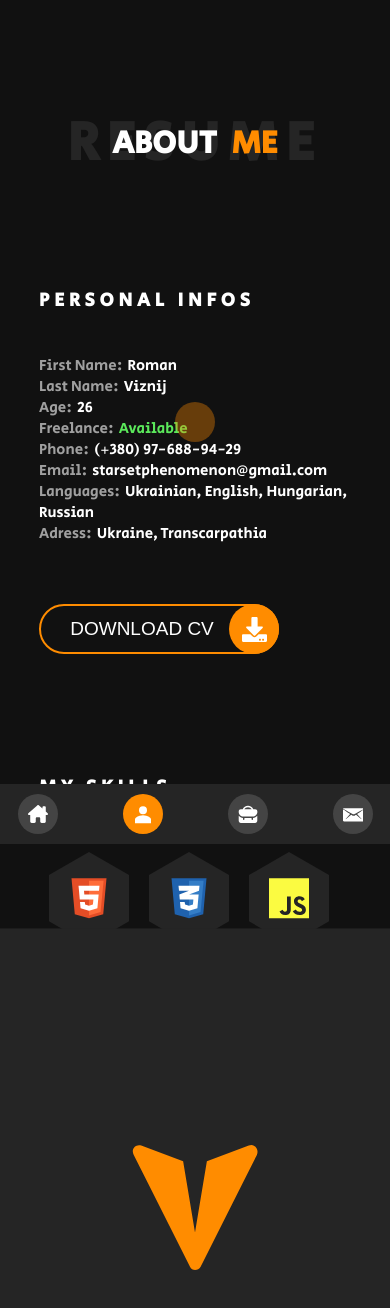
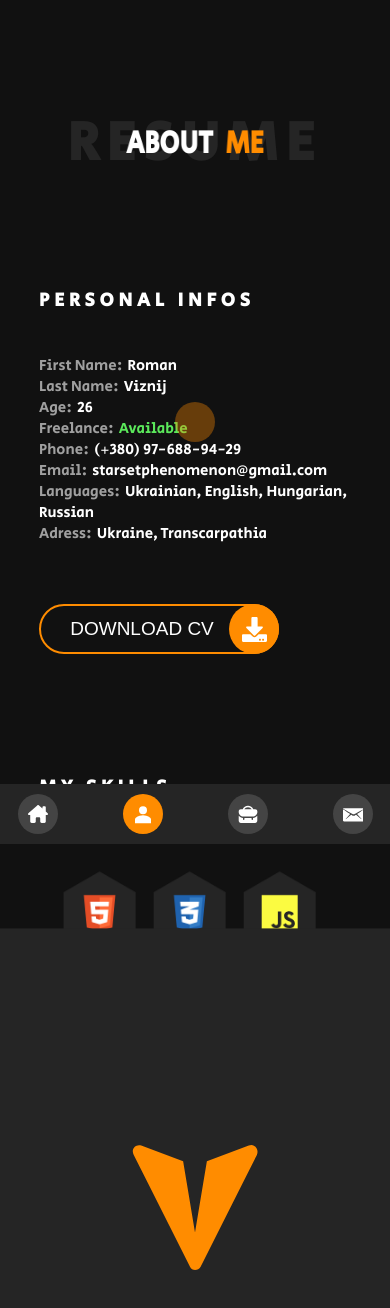
Before and after one commit to starsetphenomenon/portfolio, a React (Create React App) app: page /about in a window 390 px wide. Shown: the top 1308 px of the page. Built offline with nearby package versions, Linux system fonts and the light colour scheme.

Commit message:
done v1.0

```diff
--- a/package.json
+++ b/package.json
@@ -13,6 +13,7 @@
     "react-helmet-async": "^1.3.0",
     "react-router-dom": "^6.4.3",
     "react-scripts": "5.0.1",
+    "react-scroll-parallax": "^3.3.2",
     "sass": "^1.56.1",
     "web-vitals": "^2.1.4"
   },
--- a/src/App.js
+++ b/src/App.js
@@ -7,12 +7,15 @@ import Cursor from './components/Cursor/Cursor';
 import Works from './screens/works/Works';
 import Contact from './screens/Contact/Contact';
 import { HelmetProvider } from "react-helmet-async";
+import { ParallaxProvider } from 'react-scroll-parallax';
+
 
 
 function App() {
   return (
     <div className="App">
       <HelmetProvider>
+        <ParallaxProvider scrollAxis="vertical">
           <Cursor />
           <Menu />
           <Routes>
@@ -21,6 +24,7 @@ function App() {
             <Route path="works" element={<Works />} />
             <Route path="contact" element={<Contact />} />
           </Routes>
+        </ParallaxProvider>
       </HelmetProvider>
     </div>
   );
--- a/src/components/Heading/Heading.jsx
+++ b/src/components/Heading/Heading.jsx
@@ -1,14 +1,18 @@
+/* eslint-disable no-mixed-operators */
 import './heading.scss';
+import { Parallax } from 'react-scroll-parallax';
 
-function Heading({ heading, hspan, span }) {
+function Heading({ heading, hspan, span, parVal }) {
 
 
     return (
         <div className="heading">
             <span className='spanBG'>{span}</span>
             <h1>
-                {heading}
-                <span>{hspan}</span>
+                <Parallax rotateY={parVal}>
+                    {heading}
+                    <span>{hspan}</span>
+                </Parallax>
             </h1>
         </div >
     )
--- a/src/screens/About/About.jsx
+++ b/src/screens/About/About.jsx
@@ -5,6 +5,8 @@ import ButtonPrim from '../../components/ButtonPrim/ButtonPrim';
 import { Helmet } from "react-helmet-async";
 import Loader from '../../components/Loader/Loader';
 import { useState, useEffect } from 'react';
+import { Parallax } from 'react-scroll-parallax';
+
 
 function About() {
 
@@ -30,7 +32,7 @@ function About() {
             <Helmet>
                 <title>About</title>
             </Helmet>
-            <Heading heading="About" hspan="me" span="resume" />
+            <Heading parVal={[-180, 0]} heading="About" hspan="me" span="resume" />
             <div className="about_infos">
                 <h3>Personal infos</h3>
                 <ul className='personal_infos'>
@@ -112,6 +114,7 @@ function About() {
             </div>
             <div className="skills">
                 <h3>My skills</h3>
+                <Parallax scale={[0.9, 1.1]}>
                     <div className="skills_main">
                         <div className="skills_wrapper">
                             <div className="skill">
@@ -166,6 +169,7 @@ function About() {
                             </div>
                         </div>
                     </div>
+                </Parallax>
             </div>
             <div className="experience">
                 <h3>Experience & education</h3>
@@ -232,7 +236,7 @@ function About() {
                     </ul>
                 </div>
             </div>
-        </div>
+        </div >
     )
 }
 
--- a/src/screens/About/about.scss
+++ b/src/screens/About/about.scss
@@ -10,6 +10,7 @@
     background-color: $bg;
     margin: 60px auto;
     transition: all 0.8s ease-in-out;
+
 
     h3 {
         padding-bottom: 22px;
--- a/src/screens/Contact/Contact.jsx
+++ b/src/screens/Contact/Contact.jsx
@@ -70,7 +70,7 @@ function Contact() {
             <Helmet>
                 <title>Contact</title>
             </Helmet>
-            <Heading heading="Get in" hspan="touch" span="contact" />
+            <Heading parVal={[0, 0]} heading="Get in" hspan="touch" span="contact" />
             <div className="content">
                 <div className="info">
                     <h3>DON'T BE SHY!</h3>
--- a/src/screens/Contact/contact.scss
+++ b/src/screens/Contact/contact.scss
@@ -14,7 +14,6 @@
     align-items: center;
     min-height: 100vh;
     position: relative;
-    overflow: hidden;
 
     .content {
         margin-top: 30px;
@@ -263,7 +262,9 @@
                     }
 
                     .desc {
-                        font-size: 15px;
+                        h5{
+                            font-size: 15px;
+                        }
                         width: 75%;
                         word-wrap: break-word;
                     }
--- a/src/screens/works/Works.jsx
+++ b/src/screens/works/Works.jsx
@@ -88,7 +88,7 @@ function Works() {
                 <title>Works</title>
             </Helmet>
             {active && <div onClick={handleWork} className="wrapper"></div>}
-            <Heading heading="My" hspan="portfolio" span="works" />
+            <Heading parVal={[-180, 0]} heading="My" hspan="portfolio" span="works" />
             <div className="portfolio">
                 <div className={active ? 'info active' : 'info'}>
                     <div onClick={handleWork} className="close">
```
Also changed, not shown: src/icons/icons.svg, 1 other file (tests, documents, lock files or other folders). Lines whose indentation alone changed are shown as unchanged.
